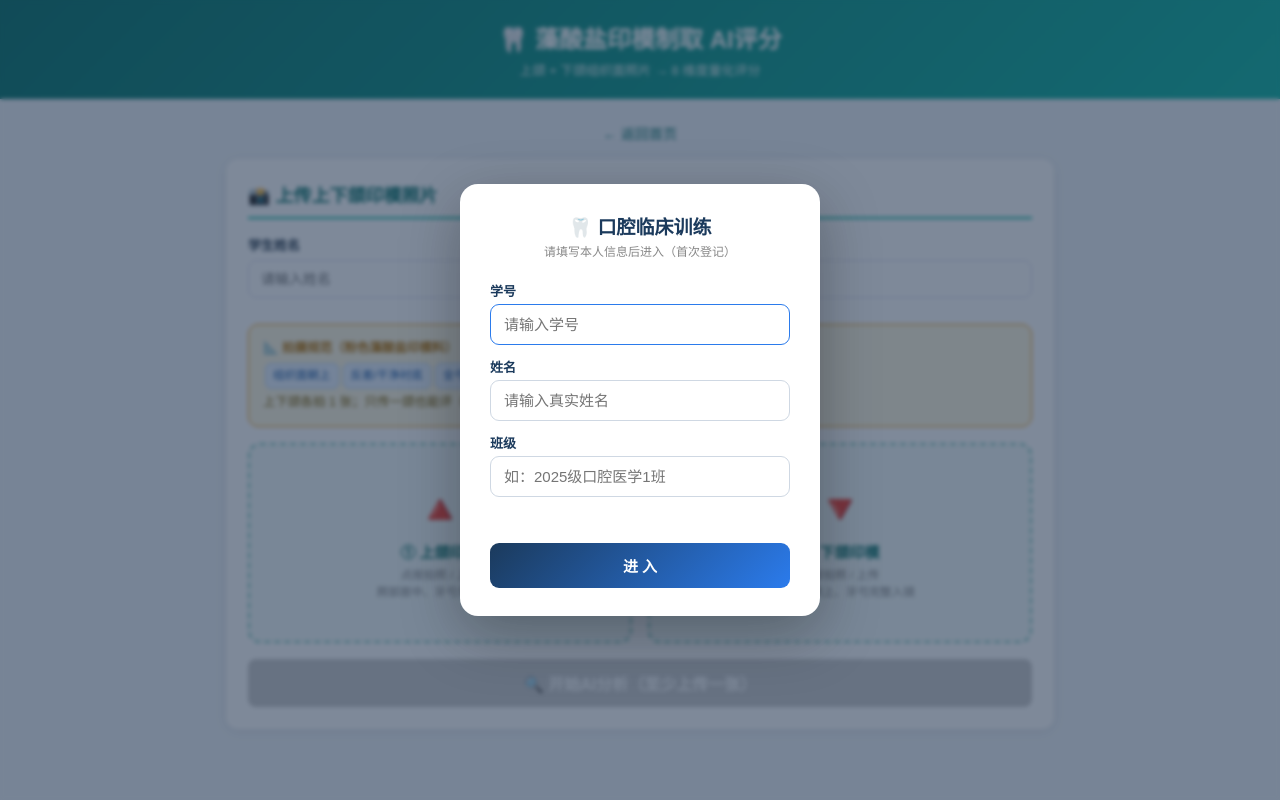
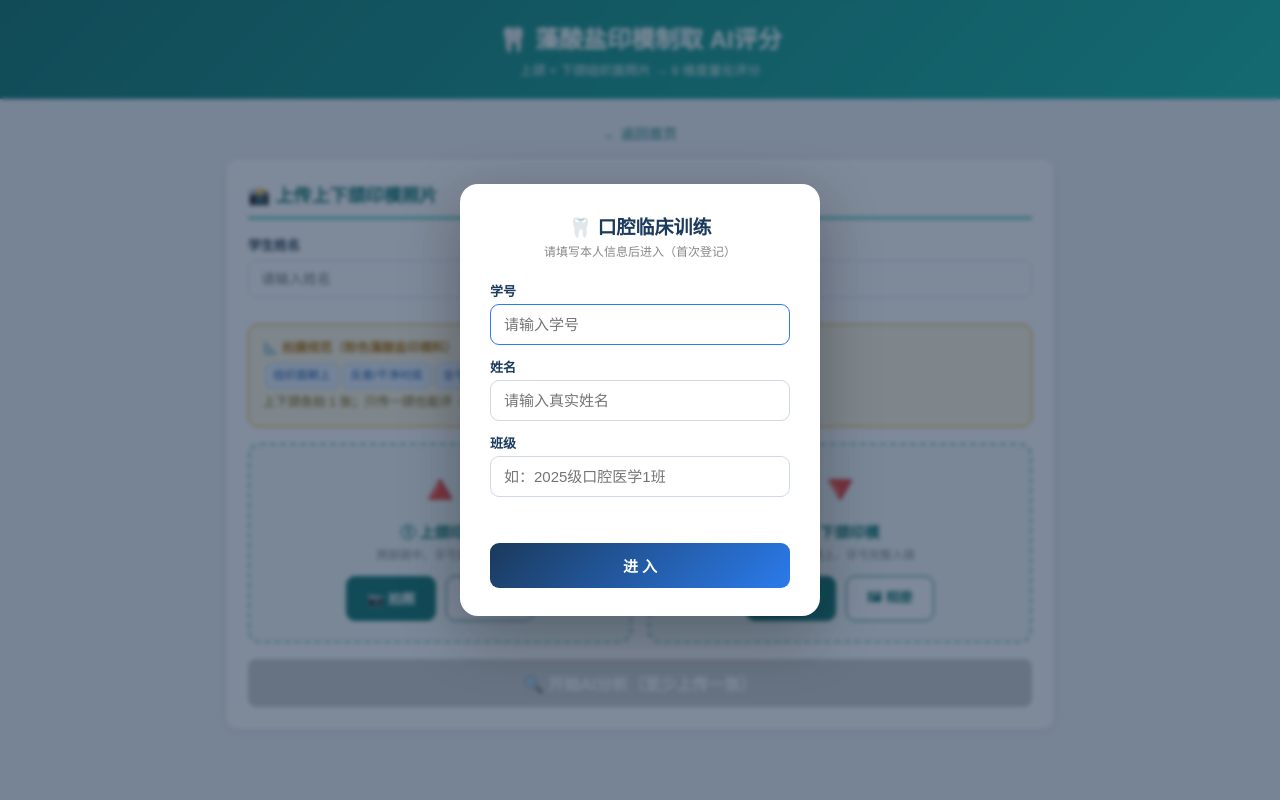
Before and after one commit to 593592996-coder/dental-ai-scoring, a Flask app: page /impression in a window 1280 px wide. Run offline with Flask 3, Linux system fonts and the light colour scheme.

Commit message:
印模取模页: 相册上传改为醒目双按钮(拍照/相册)

```diff
--- a/templates/impression.html
+++ b/templates/impression.html
@@ -24,6 +24,9 @@ body{font-family:'Microsoft YaHei',sans-serif;background:#f0f4f8;min-height:100v
 .slot .x{position:absolute;top:8px;right:10px;color:#c0392b;font-size:20px;display:none;font-weight:700;background:#fff;border-radius:50%;width:24px;height:24px;line-height:22px}
 .slot.filled .x{display:block}
 .slot input{display:none}
+.btnrow{display:flex;gap:10px;justify-content:center;margin-top:12px;flex-wrap:wrap}
+.up-btn{display:inline-flex;align-items:center;gap:4px;padding:9px 20px;border-radius:9px;font-size:13.5px;font-weight:700;cursor:pointer;border:1.5px solid #0F766E;background:#0F766E;color:#fff;user-select:none;-webkit-tap-highlight-color:transparent}
+.up-btn.alt{background:#fff;color:#0F766E}
 .btn{padding:12px 32px;border:none;border-radius:8px;font-size:16px;font-weight:600;cursor:pointer}
 .btn-primary{background:linear-gradient(135deg,#0F766E,#14B8A6);color:#fff;width:100%}
 .btn-primary:disabled{background:#ccc;cursor:not-allowed}
@@ -76,13 +79,15 @@ body{font-family:'Microsoft YaHei',sans-serif;background:#f0f4f8;min-height:100v
 <div class="jaw-grid" id="jawGrid">
   <div class="slot" id="slot-upper">
     <span class="x">&times;</span>
-    <div class="ph"><div class="bigicon">🔺</div><div class="lab">① 上颌印模</div><div class="sub">点按拍照 / 上传<br>腭部居中、牙弓完整入镜</div></div>
-    <input type="file" accept="image/*" capture="environment"><img style="display:none">
+    <div class="ph"><div class="bigicon">🔺</div><div class="lab">① 上颌印模</div><div class="sub">腭部居中、牙弓完整入镜</div></div>
+    <div class="btnrow"><label class="up-btn" for="cam-upper">📷 拍照</label><label class="up-btn alt" for="alb-upper">🖼 相册</label></div>
+    <input type="file" id="cam-upper" class="cam" accept="image/*" capture="environment"><input type="file" id="alb-upper" class="alb" accept="image/*"><img style="display:none">
   </div>
   <div class="slot" id="slot-lower">
     <span class="x">&times;</span>
-    <div class="ph"><div class="bigicon">🔻</div><div class="lab">② 下颌印模</div><div class="sub">点按拍照 / 上传<br>舌侧开口朝上、牙弓完整入镜</div></div>
-    <input type="file" accept="image/*" capture="environment"><img style="display:none">
+    <div class="ph"><div class="bigicon">🔻</div><div class="lab">② 下颌印模</div><div class="sub">舌侧开口朝上、牙弓完整入镜</div></div>
+    <div class="btnrow"><label class="up-btn" for="cam-lower">📷 拍照</label><label class="up-btn alt" for="alb-lower">🖼 相册</label></div>
+    <input type="file" id="cam-lower" class="cam" accept="image/*" capture="environment"><input type="file" id="alb-lower" class="alb" accept="image/*"><img style="display:none">
   </div>
 </div>
 <div style="margin-top:16px"><button class="btn btn-primary" id="analyzeBtn" disabled>🔍 开始AI分析（至少上传一张）</button></div>
@@ -103,11 +108,12 @@ const files={};
 const analyzeBtn=document.getElementById('analyzeBtn');
 document.querySelectorAll('.slot').forEach(el=>{
  const jaw=el.id.replace('slot-','');
- const inp=el.querySelector('input'),img=el.querySelector('img'),ph=el.querySelector('.ph');
- el.addEventListener('click',e=>{if(e.target.classList.contains('x'))return;inp.click();});
- inp.addEventListener('change',()=>{const f=inp.files[0];if(!f)return;files[jaw]=f;
-   const rd=new FileReader();rd.onload=ev=>{img.src=ev.target.result;img.style.display='block';ph.style.display='none';el.classList.add('filled');refreshBtn();};rd.readAsDataURL(f);});
- el.querySelector('.x').addEventListener('click',e=>{e.stopPropagation();delete files[jaw];inp.value='';img.style.display='none';ph.style.display='flex';el.classList.remove('filled');refreshBtn();});
+ const inp=el.querySelector('input.cam'),alb=el.querySelector('input.alb'),img=el.querySelector('img'),ph=el.querySelector('.ph');
+ el.addEventListener('click',e=>{if(el.classList.contains('filled')||e.target.closest('label')||e.target.classList.contains('x'))return;alb.click();});
+ const onPick=()=>{const f=inp.files[0]||alb.files[0];if(!f)return;files[jaw]=f;
+   const rd=new FileReader();rd.onload=ev=>{img.src=ev.target.result;img.style.display='block';ph.style.display='none';el.classList.add('filled');refreshBtn();};rd.readAsDataURL(f);inp.value='';alb.value='';};
+ inp.addEventListener('change',onPick);alb.addEventListener('change',onPick);
+ el.querySelector('.x').addEventListener('click',e=>{e.stopPropagation();delete files[jaw];inp.value='';alb.value='';img.style.display='none';ph.style.display='flex';el.classList.remove('filled');refreshBtn();});
 });
 function refreshBtn(){analyzeBtn.disabled=Object.keys(files).length===0;}
 analyzeBtn.addEventListener('click',async()=>{
```
